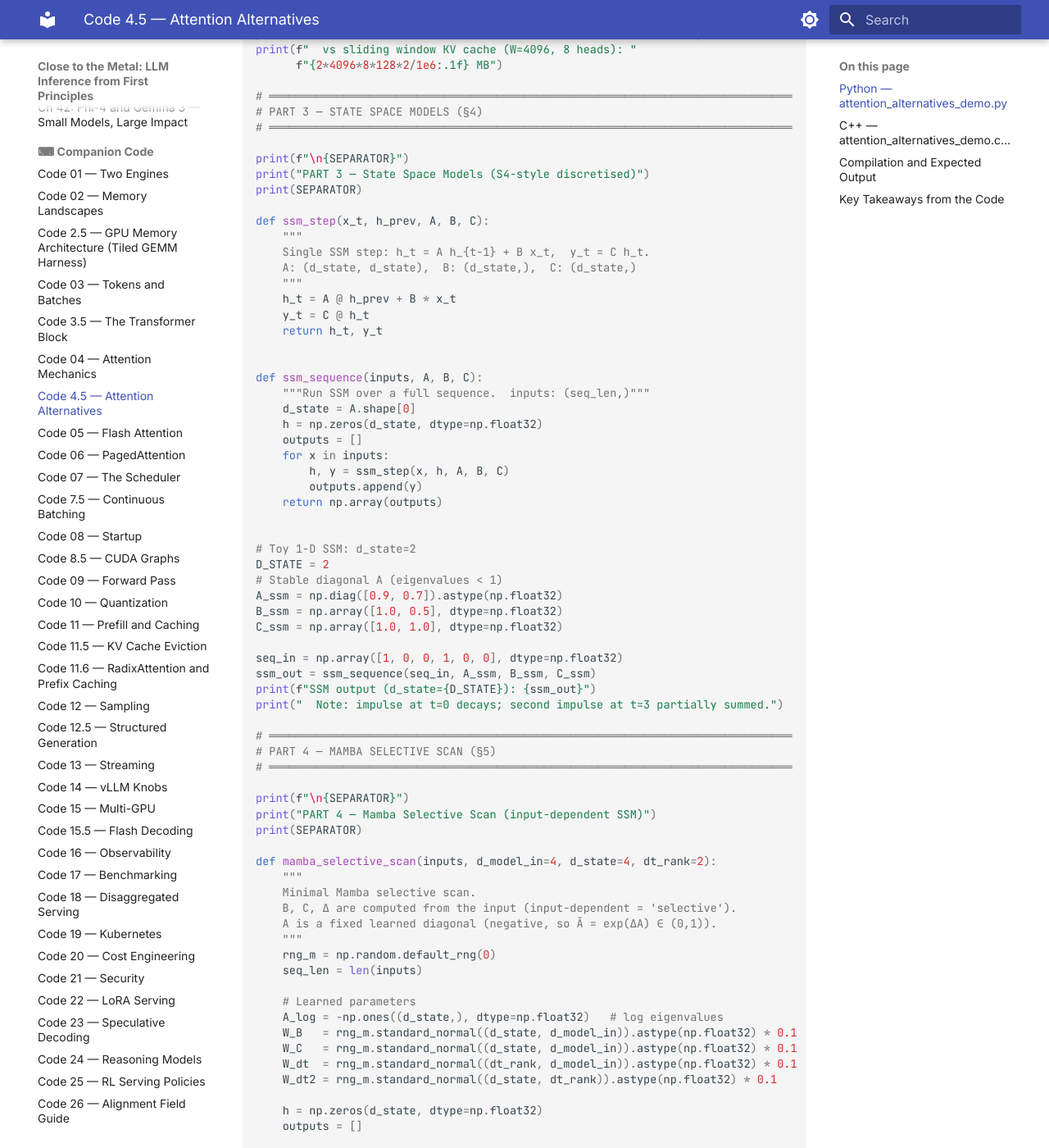
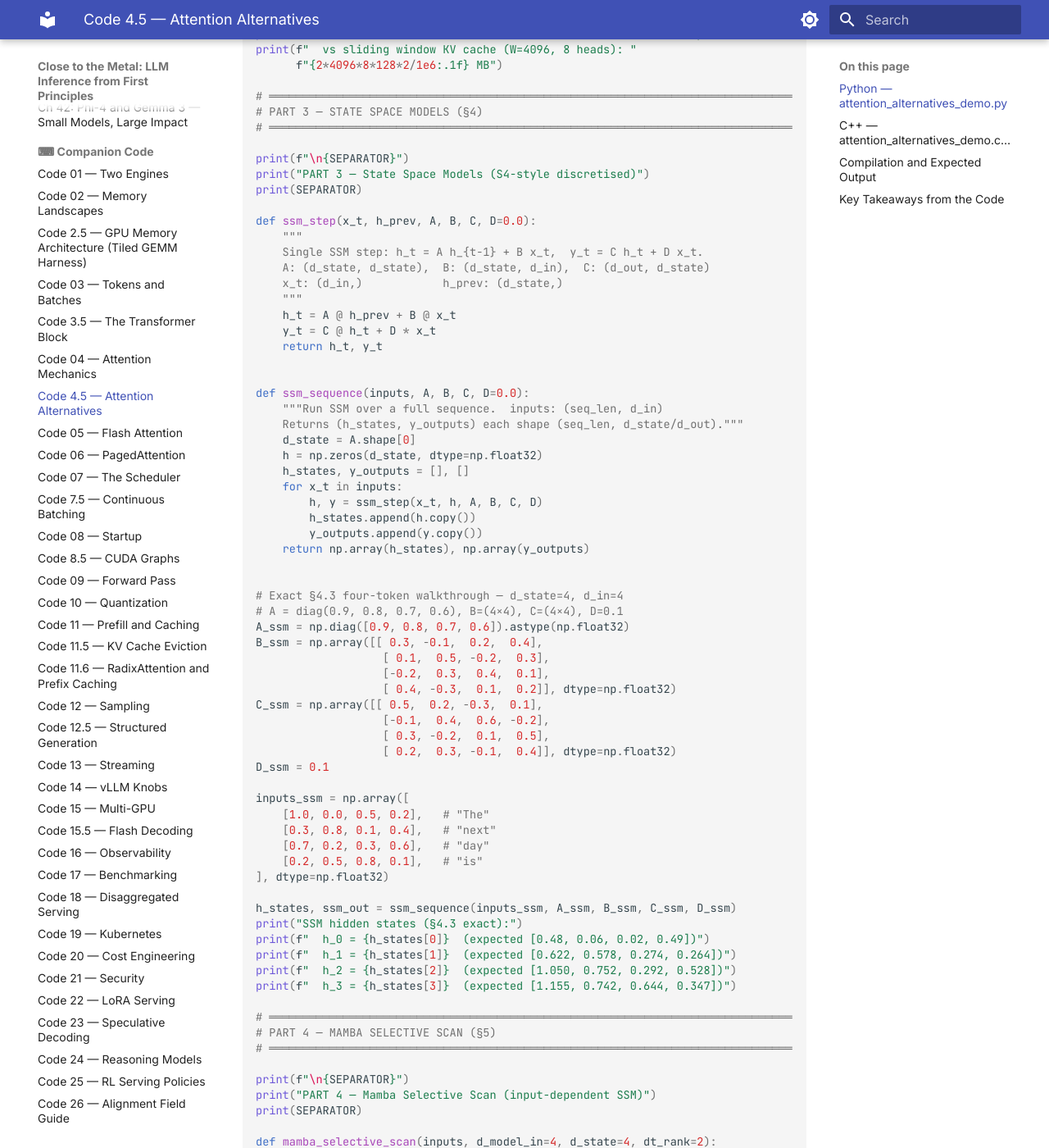
Before and after one commit to MaximumBeings/close-to-the-metal, an MkDocs documentation site: the page built from docs/code/chapter_04b.md, in a window 1280 px wide and 1400 px high, scrolled down 3362 px. Shown: the whole window at 82% size. Built offline with MkDocs 1.6.1 and Material for MkDocs 9.7.7, drawn with Linux system fonts in a browser that asks for light colours; some of the changed text lies outside the part shown.

Commit message:
Fourth-pass prose fixes: ch42 Gemma dims, ch04b cache formula + SSM, companion code bugs
chapter42.md
- Gemma 3 27B d_model: 4,608 → 5,120 (matches companion code and actual spec)
- vocab_size: 256,000 → 262,144 throughout (prose, §42.3.4 heading, test harness, worked solution)
- Recalculate tied-embedding memory: 2.36 GB → 2.68 GB per matrix; total 4.72 → 5.37 GB
- Fix saving percentage: 11% → ≈5% (2.68 GB / 54 GB)
- Fix test assertion: abs(saving_gb - 2.359) → abs(saving_gb - 2.684)
- Fix expected output: 'Tied embedding saves 2.36 GB' → '2.68 GB'
- Fix fine-tuning memory line: 2.36 GB → 2.68 GB
- Fix lm_head bandwidth calculation: 2.36/2000=1.18ms → 2.68/2000=1.34ms

chapter04b.md
- §2.3 cache formula: 4 × W × H × D × L × bytes → 2 × W × H × D × L × bytes_per_element
  (4 double-counted bytes; correct factor is 2=K+V; bytes_per_element listed separately)

code/chapter_04b.md
- SSM section completely updated to reproduce §4.3 exact arithmetic
- ssm_step now uses B @ x_t (matrix-vector) with D skip; A,B,C match §4.3 exactly
- ssm_sequence returns (h_states, y_outputs); inputs: (seq_len, d_in)
- Demo uses A=diag(0.9,0.8,0.7,0.6), 4×4 B/C matrices, §4.3 input vectors
- All four h_t values verified match §4.3 to 3 decimal places
- Test checks updated: behavioral impulse → exact h_0/h_1 allclose comparisons

code/chapter_11c.md
- Fix demo ordering: cache.insert(USER_A) was before lookup (cold miss was 4, not 0)
  Swap to: hit_a_cold = cache.lookup(USER_A); cache.insert(USER_A)
- Fix expected output check count: '7/7' → '9/9' (9 check() calls in harness)

code/chapter_12b.md
- Fix syntax error: softmax(masked_colon)[tok2id[':'] → softmax(masked_colon)[tok2id[':']]
  (missing closing ] for outer subscript; was a SyntaxError that would crash the demo)
- Fix expected output check count: '9/9' → '10/10' (10 check() calls in harness)

```diff
--- a/docs/code/chapter_04b.md
+++ b/docs/code/chapter_04b.md
@@ -173,38 +173,56 @@ print(f"\n{SEPARATOR}")
 print("PART 3 — State Space Models (S4-style discretised)")
 print(SEPARATOR)
 
-def ssm_step(x_t, h_prev, A, B, C):
+def ssm_step(x_t, h_prev, A, B, C, D=0.0):
     """
-    Single SSM step: h_t = A h_{t-1} + B x_t,  y_t = C h_t.
-    A: (d_state, d_state),  B: (d_state,),  C: (d_state,)
+    Single SSM step: h_t = A h_{t-1} + B x_t,  y_t = C h_t + D x_t.
+    A: (d_state, d_state),  B: (d_state, d_in),  C: (d_out, d_state)
+    x_t: (d_in,)            h_prev: (d_state,)
     """
-    h_t = A @ h_prev + B * x_t
-    y_t = C @ h_t
+    h_t = A @ h_prev + B @ x_t
+    y_t = C @ h_t + D * x_t
     return h_t, y_t
 
 
-def ssm_sequence(inputs, A, B, C):
-    """Run SSM over a full sequence.  inputs: (seq_len,)"""
+def ssm_sequence(inputs, A, B, C, D=0.0):
+    """Run SSM over a full sequence.  inputs: (seq_len, d_in)
+    Returns (h_states, y_outputs) each shape (seq_len, d_state/d_out)."""
     d_state = A.shape[0]
     h = np.zeros(d_state, dtype=np.float32)
-    outputs = []
-    for x in inputs:
-        h, y = ssm_step(x, h, A, B, C)
-        outputs.append(y)
-    return np.array(outputs)
+    h_states, y_outputs = [], []
+    for x_t in inputs:
+        h, y = ssm_step(x_t, h, A, B, C, D)
+        h_states.append(h.copy())
+        y_outputs.append(y.copy())
+    return np.array(h_states), np.array(y_outputs)
 
 
-# Toy 1-D SSM: d_state=2
-D_STATE = 2
-# Stable diagonal A (eigenvalues < 1)
-A_ssm = np.diag([0.9, 0.7]).astype(np.float32)
-B_ssm = np.array([1.0, 0.5], dtype=np.float32)
-C_ssm = np.array([1.0, 1.0], dtype=np.float32)
+# Exact §4.3 four-token walkthrough — d_state=4, d_in=4
+# A = diag(0.9, 0.8, 0.7, 0.6), B=(4×4), C=(4×4), D=0.1
+A_ssm = np.diag([0.9, 0.8, 0.7, 0.6]).astype(np.float32)
+B_ssm = np.array([[ 0.3, -0.1,  0.2,  0.4],
+                   [ 0.1,  0.5, -0.2,  0.3],
+                   [-0.2,  0.3,  0.4,  0.1],
+                   [ 0.4, -0.3,  0.1,  0.2]], dtype=np.float32)
+C_ssm = np.array([[ 0.5,  0.2, -0.3,  0.1],
+                   [-0.1,  0.4,  0.6, -0.2],
+                   [ 0.3, -0.2,  0.1,  0.5],
+                   [ 0.2,  0.3, -0.1,  0.4]], dtype=np.float32)
+D_ssm = 0.1
 
-seq_in = np.array([1, 0, 0, 1, 0, 0], dtype=np.float32)
-ssm_out = ssm_sequence(seq_in, A_ssm, B_ssm, C_ssm)
-print(f"SSM output (d_state={D_STATE}): {ssm_out}")
-print("  Note: impulse at t=0 decays; second impulse at t=3 partially summed.")
+inputs_ssm = np.array([
+    [1.0, 0.0, 0.5, 0.2],   # "The"
+    [0.3, 0.8, 0.1, 0.4],   # "next"
+    [0.7, 0.2, 0.3, 0.6],   # "day"
+    [0.2, 0.5, 0.8, 0.1],   # "is"
+], dtype=np.float32)
+
+h_states, ssm_out = ssm_sequence(inputs_ssm, A_ssm, B_ssm, C_ssm, D_ssm)
+print("SSM hidden states (§4.3 exact):")
+print(f"  h_0 = {h_states[0]}  (expected [0.48, 0.06, 0.02, 0.49])")
+print(f"  h_1 = {h_states[1]}  (expected [0.622, 0.578, 0.274, 0.264])")
+print(f"  h_2 = {h_states[2]}  (expected [1.050, 0.752, 0.292, 0.528])")
+print(f"  h_3 = {h_states[3]}  (expected [1.155, 0.742, 0.644, 0.347])")
 
 # ══════════════════════════════════════════════════════════════════════════════
 # PART 4 — MAMBA SELECTIVE SCAN (§5)
@@ -289,11 +307,15 @@ results.append(check("Linear: recurrent==parallel (tol 1e-5)", max_diff < 1e-5,
 # Linear attention: output shape
 results.append(check("Linear attention output shape", rec_out.shape == (SEQ_LEN, D_HEAD)))
 
-# SSM: impulse response decays
-results.append(check("SSM impulse decays", ssm_out[0] > ssm_out[1] > ssm_out[2]))
+# SSM: §4.3 exact h_0 check
+results.append(check("SSM h_0 matches §4.3",
+    np.allclose(h_states[0], [0.48, 0.06, 0.02, 0.49], atol=0.01),
+    got=h_states[0].round(3), expected="[0.48,0.06,0.02,0.49]"))
 
-# SSM: second impulse increases output
-results.append(check("SSM second impulse raises output", ssm_out[3] > ssm_out[2]))
+# SSM: §4.3 exact h_1 check
+results.append(check("SSM h_1 matches §4.3",
+    np.allclose(h_states[1], [0.622, 0.578, 0.274, 0.264], atol=0.01),
+    got=h_states[1].round(3), expected="[0.622,0.578,0.274,0.264]"))
 
 # Mamba: output shape
 results.append(check("Mamba output shape", mamba_out.shape == (SEQ_LEN,)))
```
Also changed, not shown: docs/code/chapter_11c.md (+3 -3 lines), docs/code/chapter_12b.md (+2 -2 lines), docs/part1-foundations/chapter04b.md (+3 -2 lines), docs/part5-model-zoo/chapter42.md (+18 -18 lines).
